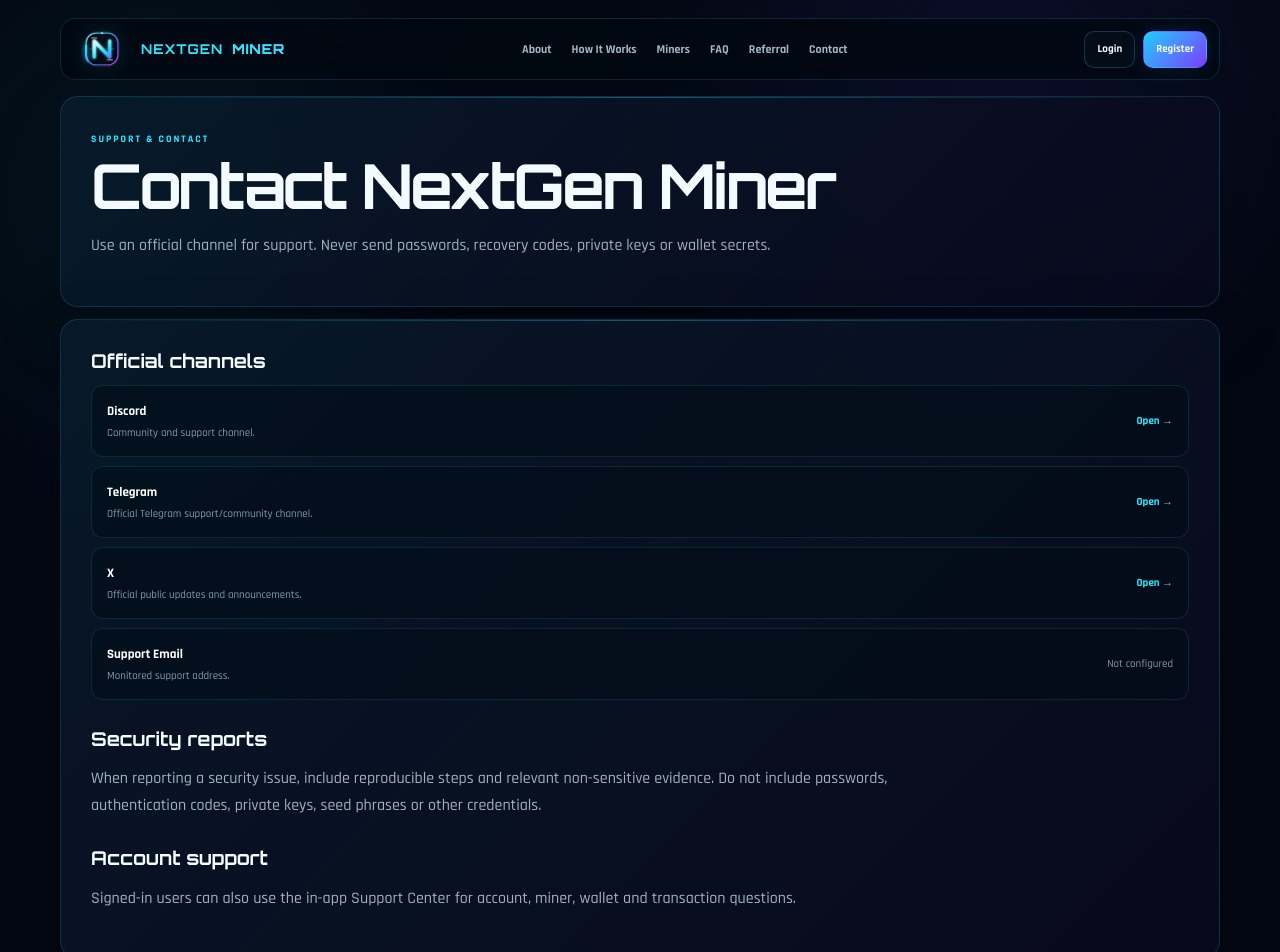
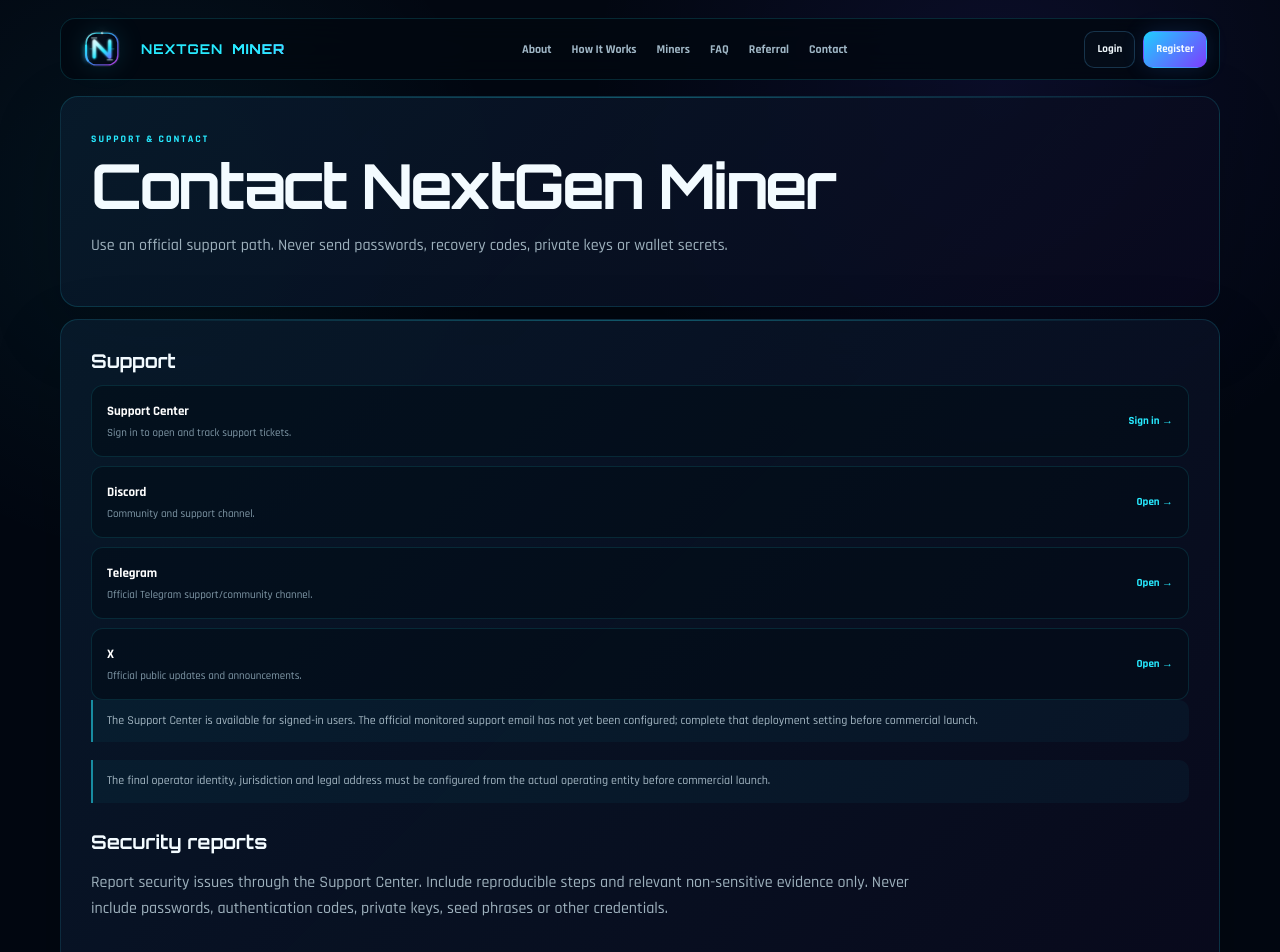
Before and after one commit to Chriskefas22/nextgen-miner, a Next.js app: page /contact in a window 1280 px wide. Shown: the top 952 px of the page. Built offline with nearby package versions, Linux system fonts and the light colour scheme; no server answers.

Commit message:
Add files via upload

```diff
--- a/app/contact/page.tsx
+++ b/app/contact/page.tsx
@@ -1,5 +1,6 @@
+import Link from 'next/link';
 import { PublicPage } from '@/components/public/PublicPage';
-import { siteConfig } from '@/lib/site-config';
+import { publicCompliance, siteConfig } from '@/lib/site-config';
 
 export const metadata = {
   title: 'Contact',
@@ -8,18 +9,23 @@ export const metadata = {
   openGraph: { url: '/contact' },
 };
 
-function Channel({ name, description, url }: { name: string; description: string; url: string }) {
-  if (!url) {
-    return (
-      <div className="public-contact">
-        <div><strong>{name}</strong><br /><span>{description}</span></div>
-        <small>Official link not configured</small>
-      </div>
-    );
-  }
+function ExternalChannel({
+  name,
+  description,
+  url,
+}: {
+  name: string;
+  description: string;
+  url: string;
+}) {
+  if (!url) return null;
+
   return (
     <a className="public-contact" href={url} target="_blank" rel="noreferrer">
-      <div><strong>{name}</strong><br /><span>{description}</span></div>
+      <div>
+        <strong>{name}</strong><br />
+        <span>{description}</span>
+      </div>
       <span>Open →</span>
     </a>
   );
@@ -30,30 +36,62 @@ export default function ContactPage() {
     <PublicPage
       eyebrow="SUPPORT & CONTACT"
       title="Contact NextGen Miner"
-      description="Use an official channel for support. Never send passwords, recovery codes, private keys or wallet secrets."
+      description="Use an official support path. Never send passwords, recovery codes, private keys or wallet secrets."
     >
       <section className="public-card public-hero">
-        <h2>Official channels</h2>
+        <h2>Support</h2>
         <div className="public-list">
-          <Channel name="Discord" description="Community and support channel." url={siteConfig.discordUrl} />
-          <Channel name="Telegram" description="Official Telegram support/community channel." url={siteConfig.telegramUrl} />
-          <Channel name="X" description="Official public updates and announcements." url={siteConfig.xUrl} />
           {siteConfig.supportEmail ? (
             <a className="public-contact" href={`mailto:${siteConfig.supportEmail}`}>
-              <div><strong>Support Email</strong><br /><span>{siteConfig.supportEmail}</span></div>
+              <div>
+                <strong>Support Email</strong><br />
+                <span>{siteConfig.supportEmail}</span>
+              </div>
               <span>Email →</span>
             </a>
-          ) : (
-            <div className="public-contact">
-              <div><strong>Support Email</strong><br /><span>Monitored support address.</span></div>
-              <small>Not configured</small>
+          ) : null}
+
+          <Link className="public-contact" href="/auth/login">
+            <div>
+              <strong>Support Center</strong><br />
+              <span>Sign in to open and track support tickets.</span>
             </div>
-          )}
+            <span>Sign in →</span>
+          </Link>
+
+          <ExternalChannel name="Discord" description="Community and support channel." url={siteConfig.discordUrl} />
+          <ExternalChannel name="Telegram" description="Official Telegram support/community channel." url={siteConfig.telegramUrl} />
+          <ExternalChannel name="X" description="Official public updates and announcements." url={siteConfig.xUrl} />
         </div>
+
+        {!publicCompliance.supportReady ? (
+          <div className="public-note">
+            The Support Center is available for signed-in users. The official monitored support email has not yet been configured; complete that deployment setting before commercial launch.
+          </div>
+        ) : null}
+
+        {publicCompliance.operatorIdentityReady ? (
+          <div className="public-note">
+            Operator: {siteConfig.legalEntityName} · Jurisdiction: {siteConfig.jurisdiction} · Address: {siteConfig.legalAddress}
+          </div>
+        ) : (
+          <div className="public-note">
+            The final operator identity, jurisdiction and legal address must be configured from the actual operating entity before commercial launch.
+          </div>
+        )}
+
         <h2>Security reports</h2>
-        <p>When reporting a security issue, include reproducible steps and relevant non-sensitive evidence. Do not include passwords, authentication codes, private keys, seed phrases or other credentials.</p>
+        <p>
+          Report security issues through the Support Center. Include reproducible steps and relevant
+          non-sensitive evidence only. Never include passwords, authentication codes, private keys,
+          seed phrases or other credentials.
+        </p>
+
         <h2>Account support</h2>
-        <p>Signed-in users can also use the in-app Support Center for account, miner, wallet and transaction questions.</p>
+        <p>
+          Signed-in users can use the in-app Support Center for account, miner, wallet and
+          transaction questions.
+        </p>
       </section>
     </PublicPage>
   );
```
